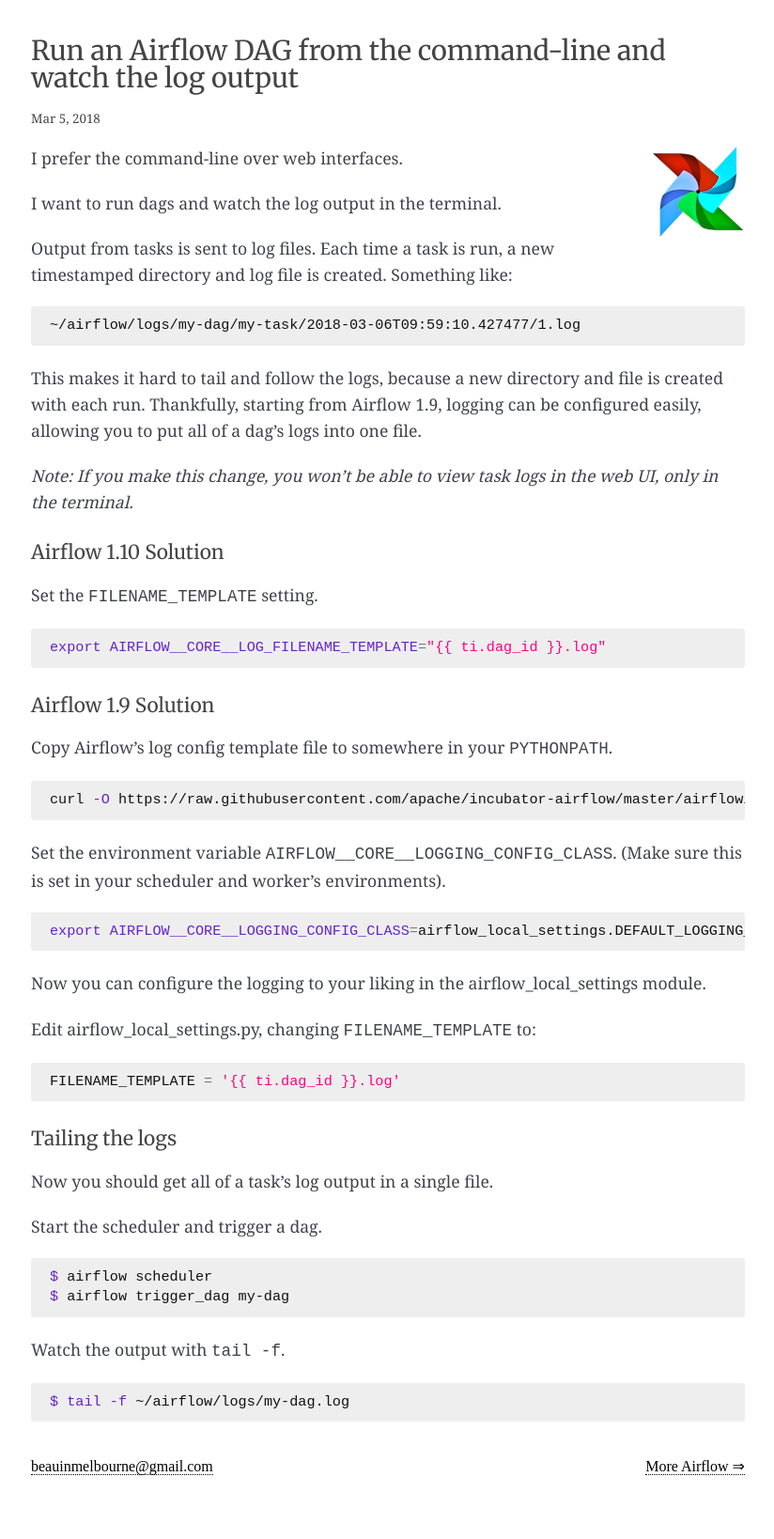
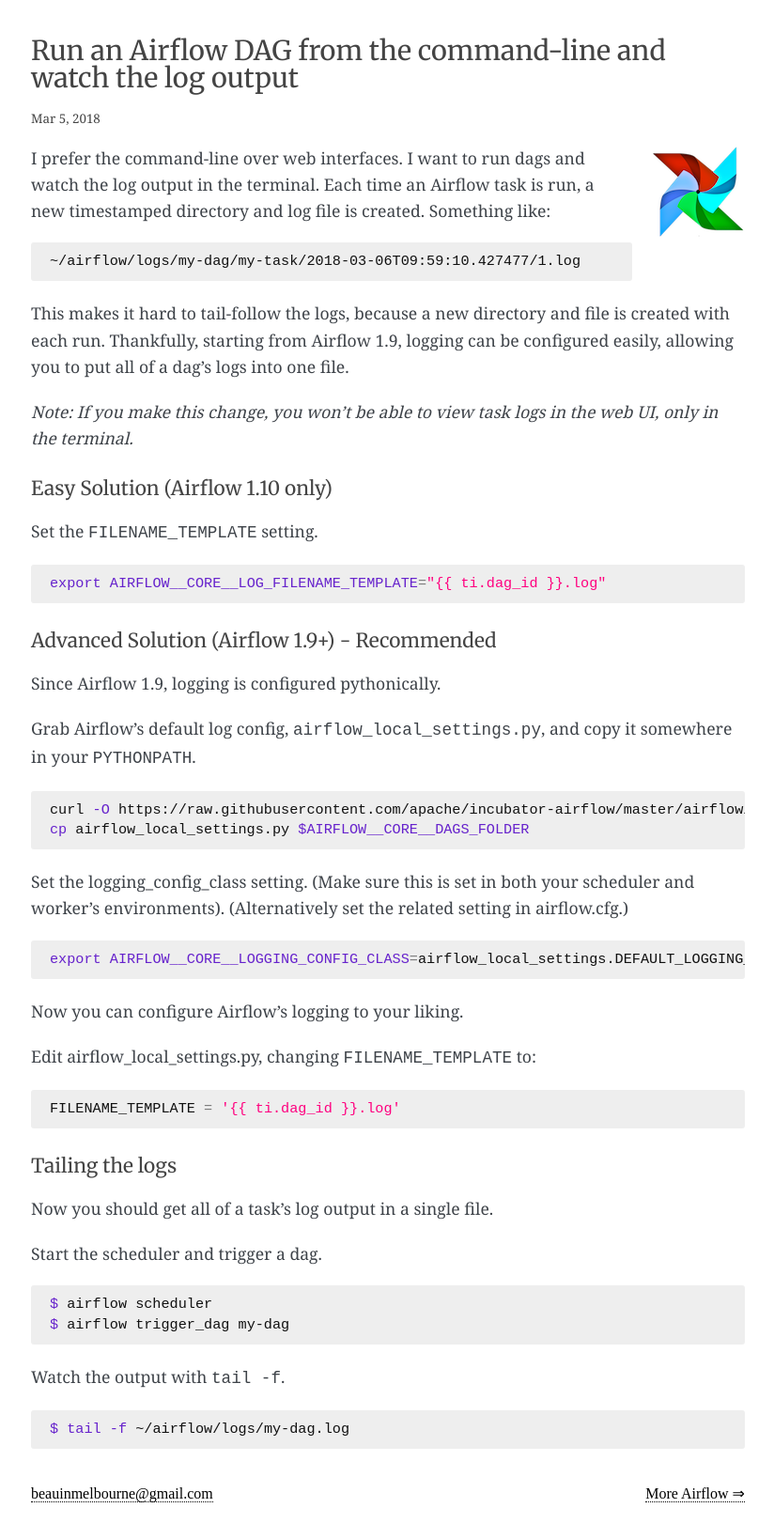
Before and after one commit to explodinglabs/explodinglabs.github.io, a Jekyll site: the page built from _posts/airflow/2018-03-05-run-dag-and-watch-logs.markdown, in a window 1280 px wide. Shown: the whole page at 94% size, without its empty margins (227-1051 px from the left). Built offline with Jekyll 4.4.1, drawn with Linux system fonts in a browser that asks for light colours; some web fonts are replaced; before the commit the page ends 1609 px from its top, so only the background shows below that.

Commit message:
Adjust airflow logging doc

````diff
--- a/_posts/airflow/2018-03-05-run-dag-and-watch-logs.markdown
+++ b/_posts/airflow/2018-03-05-run-dag-and-watch-logs.markdown
@@ -13,26 +13,22 @@
 ![airflow](/assets/airflow.png)
 </div>
 
-I prefer the command-line over web interfaces.
-
-I want to run dags and watch the log output in the terminal.
-
-Output from tasks is sent to log files. Each time a task is run, a new
-timestamped directory and log file is created. Something like:
+I prefer the command-line over web interfaces. I want to run dags and watch the
+log output in the terminal. Each time an Airflow task is run, a new timestamped
+directory and log file is created.  Something like:
 
 ```sh
 ~/airflow/logs/my-dag/my-task/2018-03-06T09:59:10.427477/1.log
 ```
 
-This makes it hard to tail and follow the logs, because a new directory and
-file is created with each run. Thankfully, starting from Airflow 1.9, logging
-can be configured easily, allowing you to put all of a dag's logs into one
-file.
+This makes it hard to tail-follow the logs, because a new directory and file is
+created with each run. Thankfully, starting from Airflow 1.9, logging can be
+configured easily, allowing you to put all of a dag's logs into one file.
 
 _Note: If you make this change, you won't be able to view task logs in the web
 UI, only in the terminal._
 
-## Airflow 1.10 Solution
+## Easy Solution (Airflow 1.10 only)
 
 Set the `FILENAME_TEMPLATE` setting.
 
@@ -40,21 +36,25 @@
 {% raw %}export AIRFLOW__CORE__LOG_FILENAME_TEMPLATE="{{ ti.dag_id }}.log"{% endraw %}
 ```
 
-## Airflow 1.9 Solution
+## Advanced Solution (Airflow 1.9+) - Recommended
 
-Copy Airflow's log config template file to somewhere in your `PYTHONPATH`.
+Since Airflow 1.9, logging is configured pythonically.
+
+Grab Airflow's default log config, `airflow_local_settings.py`, and copy it
+somewhere in your `PYTHONPATH`.
 ```sh
 curl -O https://raw.githubusercontent.com/apache/incubator-airflow/master/airflow/config_templates/airflow_local_settings.py
+cp airflow_local_settings.py $AIRFLOW__CORE__DAGS_FOLDER
 ```
 
-Set the environment variable `AIRFLOW__CORE__LOGGING_CONFIG_CLASS`. (Make sure
-this is set in your scheduler and worker's environments).
+Set the logging_config_class setting. (Make sure this is set in both your
+scheduler and worker's environments). (Alternatively set the related setting in
+airflow.cfg.)
 ```sh
 export AIRFLOW__CORE__LOGGING_CONFIG_CLASS=airflow_local_settings.DEFAULT_LOGGING_CONFIG
 ```
 
-Now you can configure the logging to your liking in the airflow_local_settings
-module.
+Now you can configure Airflow's logging to your liking.
 
 Edit airflow_local_settings.py, changing `FILENAME_TEMPLATE` to:
 ```sh
````
